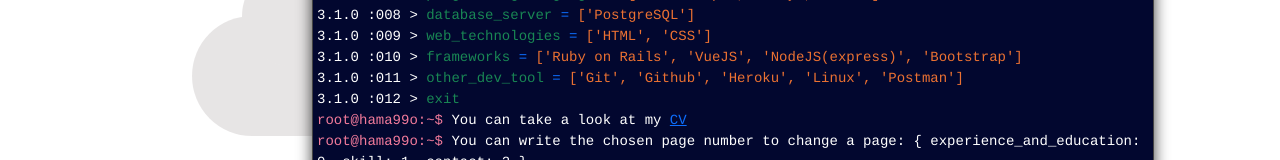
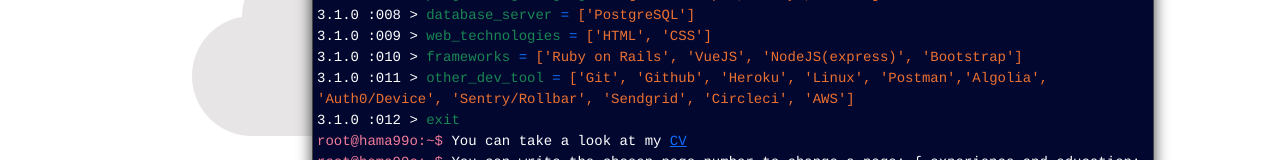
Before and after one commit to Hama99o/my-cv, a Vue app: page / in a window 1280 px wide. Shown: the part 444-604 px from the top of the page. Built offline with nearby package versions, Linux system fonts and the light colour scheme.

Commit message:
otherDevTool updated

```diff
--- a/src/components/Skill.vue
+++ b/src/components/Skill.vue
@@ -17,7 +17,7 @@
           </li>
           <hr class="my-1" />
           <li>
-            {{programmingSkill.otherDevTool}}:<span class="mx-2">Git, Github, Heroku, Linux, Postman, MongoDB Compass</span>
+            {{programmingSkill.otherDevTool}}:<span class="mx-2">Git, Github, Heroku, Linux, Postman, MongoDB Compass, Algolia, Auth0/Device, Sentry/Rollbar, Sendgrid, Circleci, AWS</span>
           </li>
           <hr class="my-1" />
           <li>
--- a/src/locales/en.json
+++ b/src/locales/en.json
@@ -32,7 +32,7 @@
         "databaseServer": "['PostgreSQL']",
         "webTechnologies": "['HTML', 'CSS']",
         "frameworks": "['Ruby on Rails', 'VueJS', 'NodeJS(express)', 'Bootstrap']",
-        "otherDevTool": "['Git', 'Github', 'Heroku', 'Linux', 'Postman']"
+        "otherDevTool": "['Git', 'Github', 'Heroku', 'Linux', 'Postman','Algolia', 'Auth0/Device', 'Sentry/Rollbar', 'Sendgrid', 'Circleci', 'AWS']"
       },
       "phrase":  {
         "exit": "exit",
--- a/src/locales/fr.json
+++ b/src/locales/fr.json
@@ -32,7 +32,7 @@
         "databaseServer": "['PostgreSQL']",
         "webTechnologies": "['HTML', 'CSS']",
         "frameworks": "['Ruby on Rails', 'VueJS', 'NodeJS(express)', 'Bootstrap']",
-        "otherDevTool": "['Git', 'Github', 'Heroku', 'Linux', 'Postman']"
+        "otherDevTool": "['Git', 'Github', 'Heroku', 'Linux', 'Postman', 'Algolia', 'Auth0/Device', 'Sentry/Rollbar', 'Sendgrid', 'Circleci', 'AWS']"
       },
       "phrase":  {
         "exit": "exit",
```
